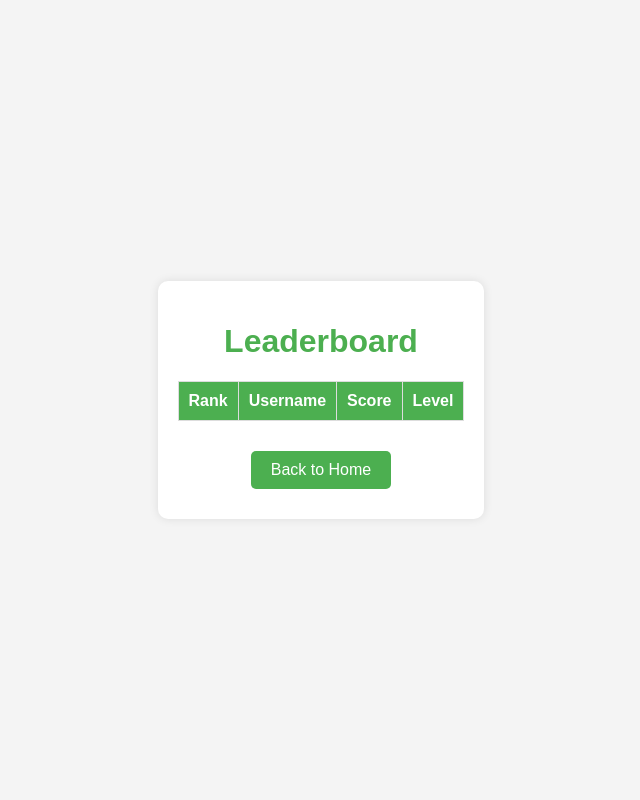
After one commit to mips2/Site-of-Theseus, a Flask app: template website/templates/leaderboard.html in a window 1280 px wide. The commit adds this page. Shown: the whole page, without its empty margins (319-959 px from the left). Run offline with Flask 2, Linux system fonts and the light colour scheme; the template is opened without the code that fills it, so the values that code supplies are empty.

Commit message:
Auto-update from AI on 2025-01-09T01:59:32.965576
Changes: The new code introduces session management by adding `session` from Flask and setting a secret key (`app.secret_key`). It also adds a new `/leaderboard` route to display a sorted list of users by score. The username is now stored in the session during the `start-adventure` process, but the core functionality remains unchanged.

```diff
--- a/website/app.py
+++ b/website/app.py
@@ -1,7 +1,8 @@
-from flask import Flask, render_template, request, redirect, url_for
+from flask import Flask, render_template, request, redirect, url_for, session
 import random
 
 app = Flask(__name__)
+app.secret_key = 'your_secret_key_here'  # Required for session management
 
 # Store user progress in a simple in-memory dictionary
 user_progress = {}
@@ -16,6 +17,7 @@ def start_adventure():
         username = request.form.get('username')
         if username:
             user_progress[username] = {'level': 1, 'score': 0}
+            session['username'] = username  # Store username in session
             return redirect(url_for('adventure', username=username))
     return render_template('start_adventure.html')
 
@@ -48,5 +50,11 @@ def complete_challenge(username):
 
     return redirect(url_for('adventure', username=username))
 
+@app.route('/leaderboard')
+def leaderboard():
+    # Sort users by score in descending order
+    sorted_users = sorted(user_progress.items(), key=lambda x: x[1]['score'], reverse=True)
+    return render_template('leaderboard.html', leaderboard=sorted_users)
+
 if __name__ == '__main__':
     app.run(debug=True)
--- a/website/static/styles.css
+++ b/website/static/styles.css
@@ -8,53 +8,51 @@ body {
     justify-content: center;
     align-items: center;
     height: 100vh;
-    background-image: url('adventure_bg.jpg');
-    background-size: cover;
-    background-position: center;
 }
 
 .container {
-    background: rgba(255, 255, 255, 0.9);
-    padding: 2rem;
+    text-align: center;
+    background-color: #fff;
+    padding: 20px;
     border-radius: 10px;
-    box-shadow: 0 4px 8px rgba(0, 0, 0, 0.1);
-    text-align: center;
+    box-shadow: 0 0 10px rgba(0, 0, 0, 0.1);
 }
 
 h1 {
-    font-size: 2.5rem;
-    margin-bottom: 1rem;
-}
-
-h2 {
-    font-size: 2rem;
-    margin-bottom: 1rem;
-}
-
-p {
-    font-size: 1.2rem;
-    margin-bottom: 1.5rem;
+    color: #4CAF50;
 }
 
 .btn {
-    background-color: #007bff;
+    display: inline-block;
+    margin: 10px;
+    padding: 10px 20px;
+    background-color: #4CAF50;
     color: white;
-    padding: 0.75rem 1.5rem;
-    border: none;
+    text-decoration: none;
     border-radius: 5px;
-    cursor: pointer;
-    font-size: 1rem;
-    transition: background-color 0.3s ease;
+    transition: background-color 0.3s;
 }
 
 .btn:hover {
-    background-color: #0056b3;
+    background-color: #45a049;
 }
 
-.challenge {
-    margin-top: 2rem;
-    padding: 1.5rem;
-    background-color: #e9ecef;
-    border-radius: 5px;
-    box-shadow: 0 2px 4px rgba(0, 0, 0, 0.1);
+table {
+    width: 100%;
+    border-collapse: collapse;
+    margin: 20px 0;
 }
+
+th, td {
+    padding: 10px;
+    border: 1px solid #ddd;
+}
+
+th {
+    background-color: #4CAF50;
+    color: white;
+}
+
+tr:nth-child(even) {
+    background-color: #f2f2f2;
+}
--- a/website/templates/index.html
+++ b/website/templates/index.html
@@ -9,8 +9,9 @@
 <body>
     <div class="container">
         <h1>Welcome to Adventure Quest!</h1>
-        <p>Embark on an epic journey filled with challenges and mysteries.</p>
+        <p>Embark on an epic journey filled with challenges and rewards.</p>
         <a href="{{ url_for('start_adventure') }}" class="btn">Start Your Adventure</a>
+        <a href="{{ url_for('leaderboard') }}" class="btn">View Leaderboard</a>
     </div>
 </body>
 </html>
--- /dev/null
+++ b/website/templates/leaderboard.html
@@ -0,0 +1,35 @@
+<!DOCTYPE html>
+<html lang="en">
+<head>
+    <meta charset="UTF-8">
+    <meta name="viewport" content="width=device-width, initial-scale=1.0">
+    <title>Leaderboard</title>
+    <link rel="stylesheet" href="{{ url_for('static', filename='styles.css') }}">
+</head>
+<body>
+    <div class="container">
+        <h1>Leaderboard</h1>
+        <table>
+            <thead>
+                <tr>
+                    <th>Rank</th>
+                    <th>Username</th>
+                    <th>Score</th>
+                    <th>Level</th>
+                </tr>
+            </thead>
+            <tbody>
+                {% for rank, (username, data) in enumerate(leaderboard, start=1) %}
+                <tr>
+                    <td>{{ rank }}</td>
+                    <td>{{ username }}</td>
+                    <td>{{ data['score'] }}</td>
+                    <td>{{ data['level'] }}</td>
+                </tr>
+                {% endfor %}
+            </tbody>
+        </table>
+        <a href="{{ url_for('home') }}" class="btn">Back to Home</a>
+    </div>
+</body>
+</html>
```
Also changed, not shown: website/templates/adventure.html (+6 -4 lines).
